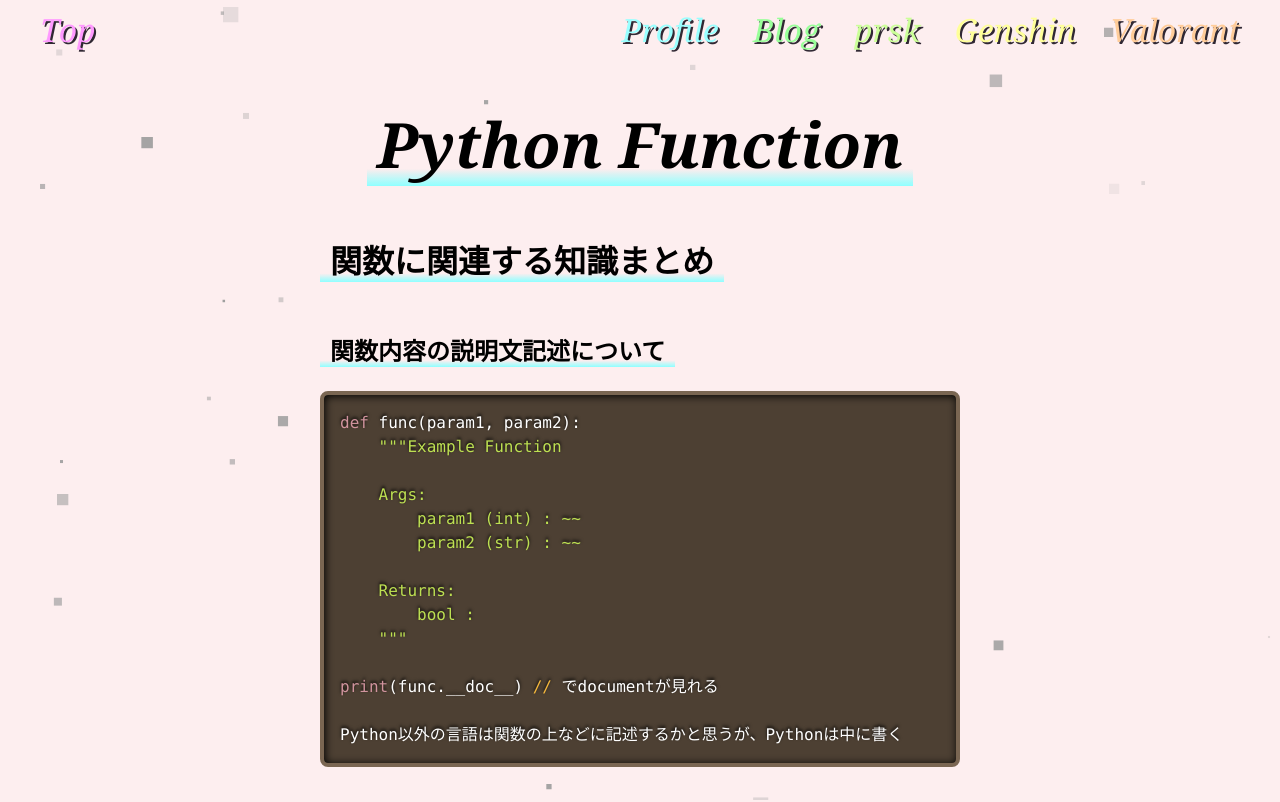
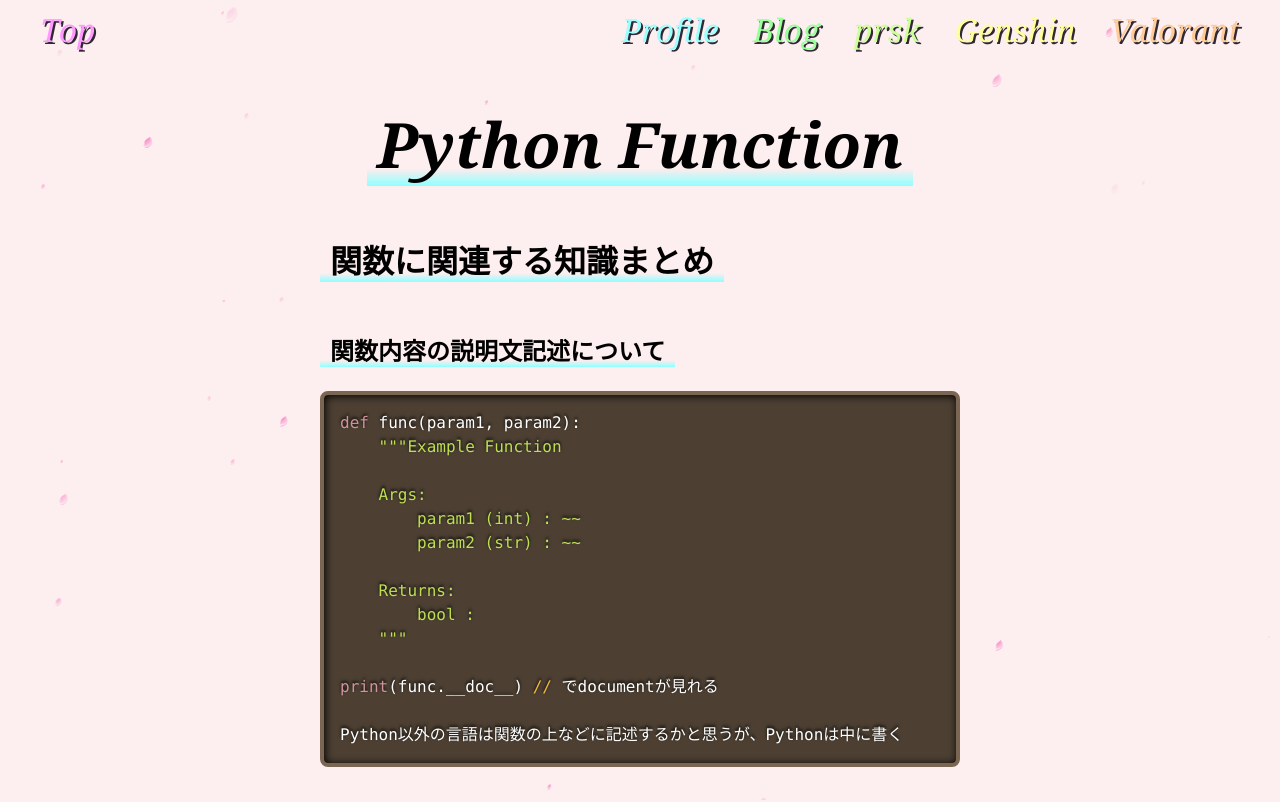
Before and after one commit to narumimashiro/projectSelf-dept.NextJs, a Next.js app: page /narunaru/blog/function in a window 1280 px wide. Shown: the top 802 px of the page. Built offline with nearby package versions, Linux system fonts and the light colour scheme.

Commit message:
image path change

```diff
--- a/src/components/layouts/sakura.tsx
+++ b/src/components/layouts/sakura.tsx
@@ -41,9 +41,7 @@ const Sakura = () => {
               "width":0,
             },
             "image":{
-              // TODO path change
-              "src": "http://coco-factory.jp/ugokuweb/wp-content/themes/ugokuweb/data/move02/5-6/img/flower.png",
-              // "src": "public/images/sakura.png",
+              "src": "/images/sakura.png",
               "width":32,
               "height":32
             }
```
